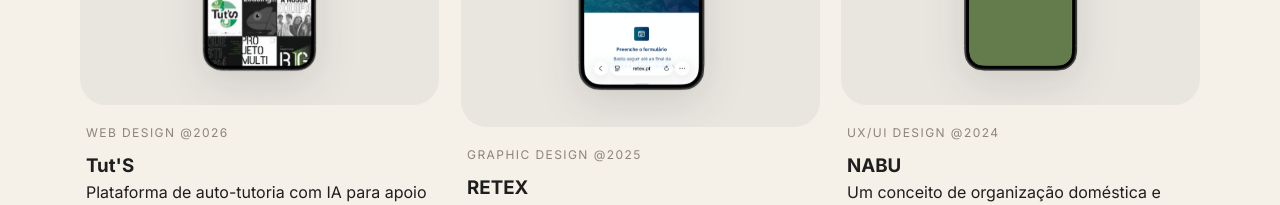
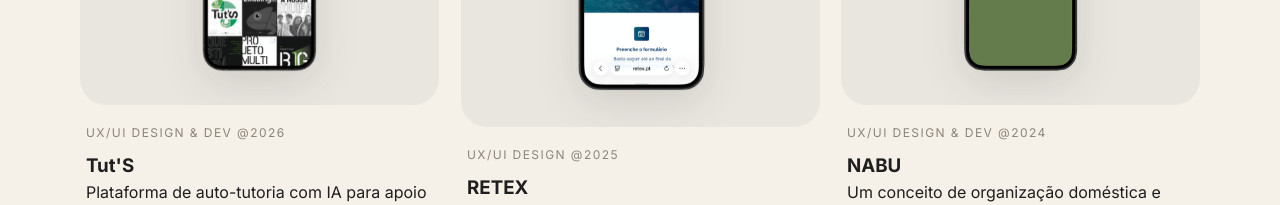
Before and after one commit to MLT05/mtavares., a React (Vite) app: page / in a window 1280 px wide. Shown: the part 1120-1325 px from the top of the page. Built offline with nearby package versions, Linux system fonts and the light colour scheme.

Commit message:
pontos e especialidade

```diff
--- a/src/data/projectsData.js
+++ b/src/data/projectsData.js
@@ -6,7 +6,7 @@ import retexImg from "../assets/RETEX/website.svg"
 const projectsData = [
     {
         slug: "tuts",
-        meta: "WEB DESIGN @2026",
+        meta: "UX/UI DESIGN & DEV @2026",
         title: "Tut'S",
         description: "Plataforma de auto-tutoria com IA para apoio ao estudo autónomo no ensino superior, com foco em fiabilidade, personalização e ética.",
         image: tutsImg,
@@ -15,7 +15,7 @@ const projectsData = [
     },
     {
         slug: "retex",
-        meta: "GRAPHIC DESIGN @2025",
+        meta: "UX/UI DESIGN @2025",
         title: "RETEX",
         description: "Plataforma que revoluciona a forma como lidamos com o desperdício têxtil.",
         image: retexImg,
@@ -24,7 +24,7 @@ const projectsData = [
     },
     {
         slug: "nabu",
-        meta: "UX/UI DESIGN @2024",
+        meta: "UX/UI DESIGN & DEV @2024",
         title: "NABU",
         description: "Um conceito de organização doméstica e planeamento com foco em simplicidade, clareza e utilidade.",
         image: nabuImg,
--- a/src/pages/About.jsx
+++ b/src/pages/About.jsx
@@ -209,7 +209,7 @@ function About() {
                 </div>
 
                 <h2 className="about-section-title scroll-reveal scroll-reveal-delay-2">
-                    O caminho que me trouxe até aqui
+                    O caminho que me trouxe até aqui.
                 </h2>
 
                 <div className="about-journey-grid">
@@ -233,7 +233,7 @@ function About() {
                 </div>
 
                 <h2 className="about-section-title scroll-reveal scroll-reveal-delay-2">
-                    Objetivos atuais
+                    Objetivos atuais.
                 </h2>
 
                 <div className="about-goals-grid">
```
